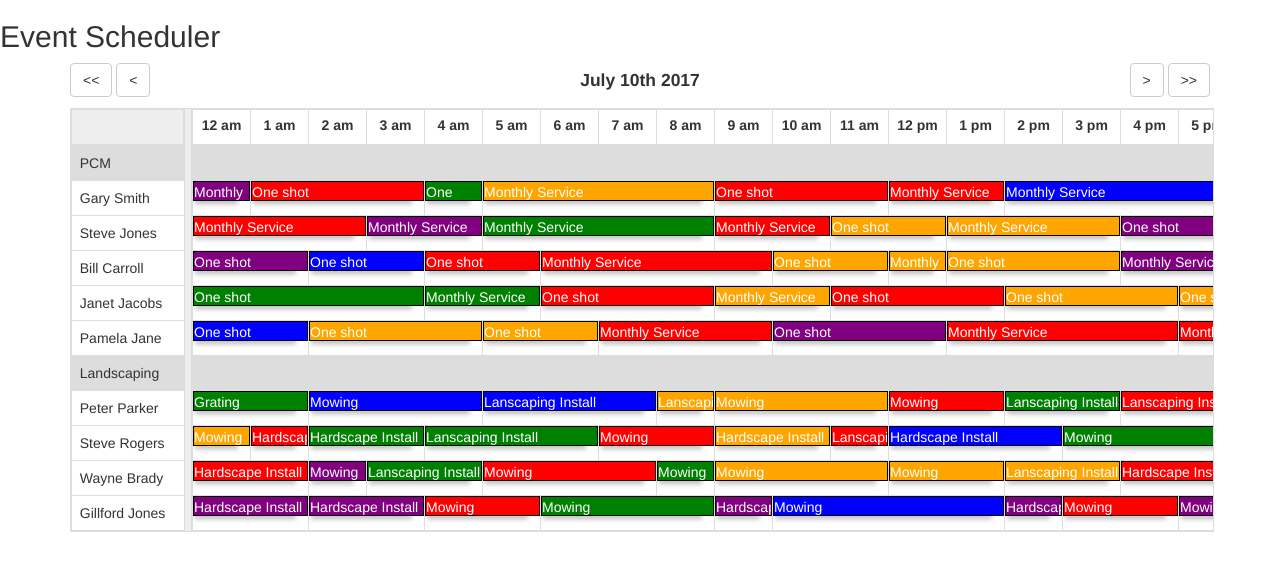
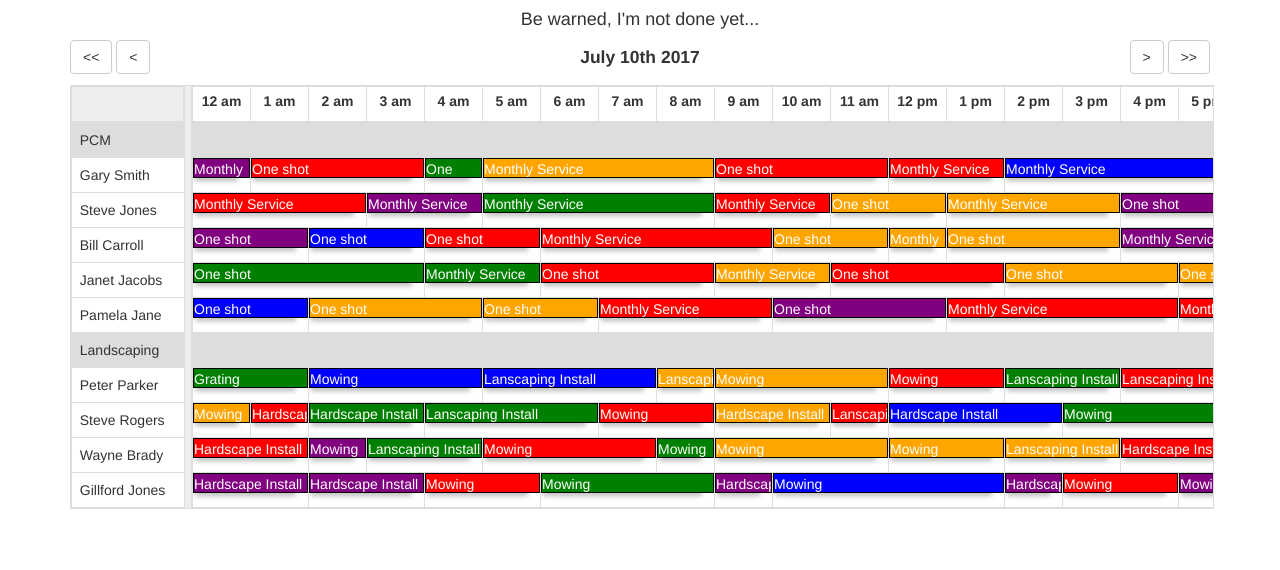
Before and after one commit to GrizzlyEnglish/grizzlyenglish.github.io, a plain HTML site: page ng-event-schedule/index.html in a window 1280 px wide. Drawn offline with Linux system fonts and the light colour scheme.

Commit message:
tiny changes

```diff
--- a/ng-event-schedule/index.html
+++ b/ng-event-schedule/index.html
@@ -117,7 +117,13 @@
     </head>
 
     <body ng-app="app">
-        <h2>Event Scheduler</h2>
+        <div class="container">
+            <div class="row">
+                <div class="col-sm-12 col-md-12 text-center">
+                    <h4>Be warned, I'm not done yet...</h4>
+                </div>
+            </div>
+        </div>
 
         <div class="container">
             <ng-event-scheduler></ng-event-scheduler>
```
